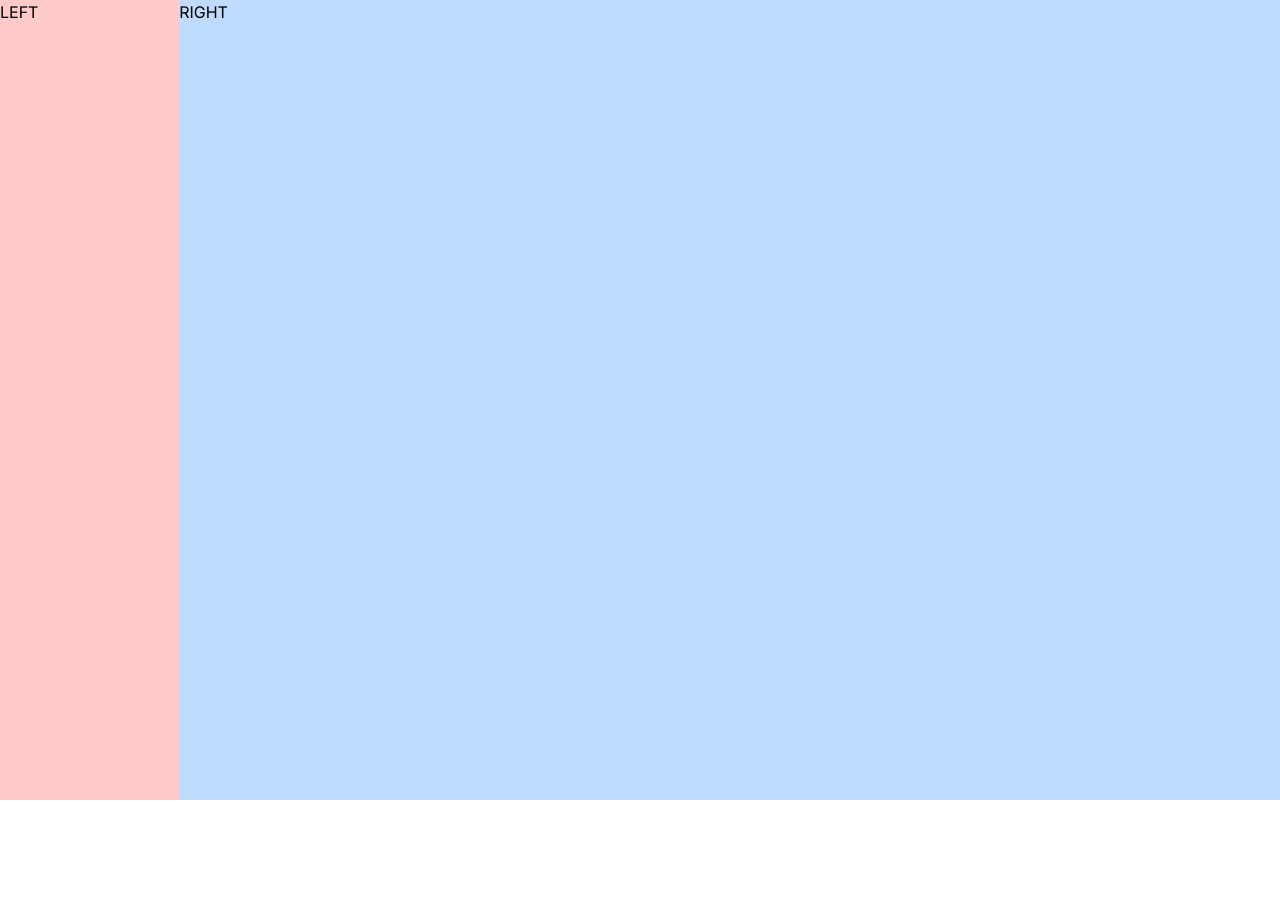
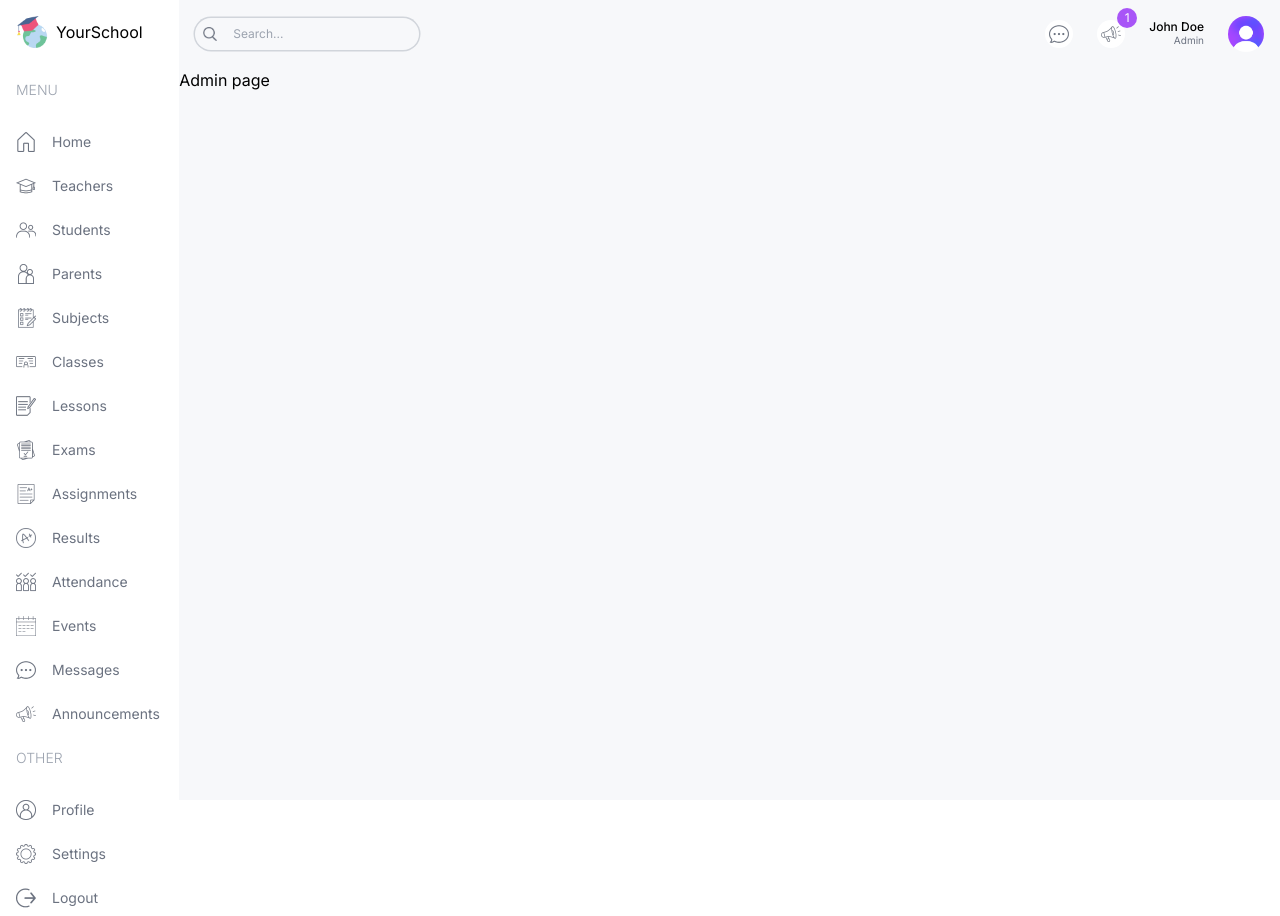
Before and after one commit to developermartins/yourschool-app, a Next.js app: page /admin in a window 1280 px wide. Before the commit the page ends 800 px from the top, so only its background shows below. Built offline with nearby package versions, Linux system fonts and the light colour scheme.

Commit message:
Menu & Navbar implemented

```diff
--- a/src/app/(dashboard)/layout.tsx
+++ b/src/app/(dashboard)/layout.tsx
@@ -1,3 +1,8 @@
+import Menu from "@/components/Menu";
+import Navbar from "@/components/Navbar";
+import Image from "next/image";
+import Link from "next/link";
+
 export default function DasboardLayout({
   children,
 }: Readonly<{
@@ -7,12 +12,20 @@
       <div className="h-screen flex">
 
         {/* LEFT */}
-        <div className="w-[14%] md:w-[8%] lg:w-[16%] xl:w-[14%] bg-red-200">LEFT</div>
+        <div className="w-[14%] md:w-[8%] lg:w-[16%] xl:w-[14%] p-4">
+          <Link href="/" className="flex items-center justify-center lg:justify-start gap-2">
+            <Image src="/logo.png" alt="logo" width={32} height={32} />
+            <span className="hidden lg:block">YourSchool</span>
+          </Link>
+          <Menu />
+        </div>
 
         {/* RIGHT */}
-        <div className="w-[86%] md:w-[92%] lg:w-[84%] xl:w-[86%] bg-blue-200">RIGHT</div>
+        <div className="w-[86%] md:w-[92%] lg:w-[84%] xl:w-[86%] bg-[#F7F8FA] overflow-scroll">
+          <Navbar />
+          {children}
+        </div>
 
-        {/* {children} */}
       </div>
   );
 };
--- a/src/components/Menu.tsx
+++ b/src/components/Menu.tsx
@@ -1,3 +1,6 @@
+import Image from "next/image";
+import Link from "next/link";
+
 const menuItems = [
   {
     title: "MENU",
@@ -112,3 +115,27 @@
     ],
   },
 ];
+
+const Menu = () => {
+  return (
+    <div className="mt-4 text-sm">
+      {menuItems.map(menuItem => (
+        <div className="flex flex-col gap-2" key={menuItem.title}>
+          <span className="hidden lg:block text-gray-400 font-light my-4">{menuItem.title}</span>
+          {menuItem.items.map(item => (
+            <Link
+              className="flex items-center justify-center lg:justify-start gap-4 text-gray-500 py-2"
+              href={item.href}
+              key={item.label}
+            >
+              <Image src={item.icon} alt="" width={20} height={20} />
+              <span className="hidden lg:block">{item.label}</span>
+            </Link>
+          ))}
+        </div>
+      ))}
+    </div>
+  );
+};
+
+export default Menu;
--- /dev/null
+++ b/src/components/Navbar.tsx
@@ -0,0 +1,33 @@
+import Image from "next/image";
+
+const Navbar = () => {
+  return (
+    <div className="flex items-center justify-between p-4">
+
+      {/* SEARCH BAR */}
+      <div className="hidden md:flex items-center gap-2 text-xs rounded-full ring-[1.5px] ring-gray-300 px-2">
+        <Image src="/search.png" alt="" width={14} height={14} />
+        <input type="text" placeholder="Search..." className="w-[200px] p-2 bg-transparent outline-none" />
+      </div>
+
+      {/* ICONS & USER */}
+      <div className="flex items-center gap-6 justify-end w-full">
+        <div className="bg-white rounded-full w-7 h-7 flex items-center justify-center cursor-pointer">
+          <Image src="/message.png" alt="" width={20} height={20} />
+        </div>
+        <div className="bg-white rounded-full w-7 h-7 flex items-center justify-center cursor-pointer relative">
+          <Image src="/announcement.png" alt="" width={20} height={20} />
+          <div className="absolute -top-3 -right-3 w-5 h-5 flex items-center justify-center bg-purple-500 text-white rounded-full text-xs">1</div>
+        </div>
+        <div className="flex flex-col">
+          <span className="text-xs leading-3 font-medium">John Doe</span>
+          <span className="text-[10px] text-gray-500 text-right">Admin</span>
+        </div>
+        <Image src="/avatar.png" alt="" width={36} height={36} className="rounded-full" />
+      </div>
+
+    </div>
+  );
+};
+
+export default Navbar;
```
